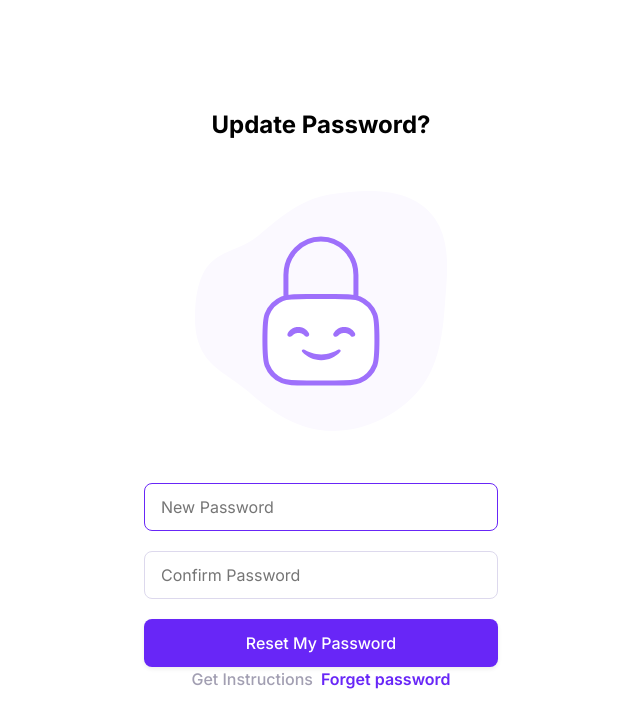
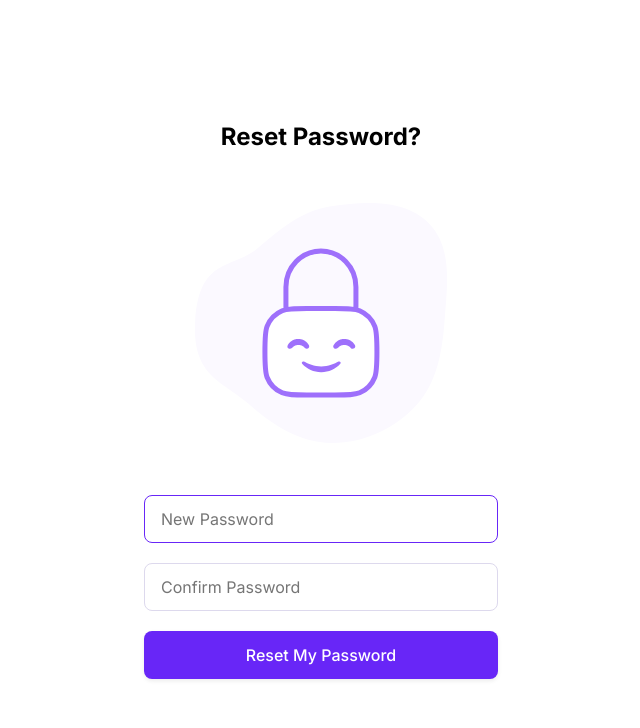
Before and after one commit to kulievtech/projectify-app-ui, a React (Create React App) app: page /admin/reset-password in a window 1280 px wide. Shown: the top 728 px of the page, without its empty margins (319-959 px from the left). Built offline with nearby package versions, Linux system fonts and the light colour scheme; no server answers.

Commit message:
fix passwordResetToken name for searchParams

```diff
--- a/src/pages/admin-auth/reset-password/AdminResetPassword.tsx
+++ b/src/pages/admin-auth/reset-password/AdminResetPassword.tsx
@@ -18,7 +18,7 @@ const AdminResetPassword = () => {
     const [newPassword, setNewPassword] = useState<string>("");
     const [newPasswordConfirm, setNewPasswordConfirm] = useState<string>("");
     const [searchParams] = useSearchParams();
-    const passwordResetToken = searchParams.get("resetPasswordToken");
+    const passwordResetToken = searchParams.get("passwordResetToken");
 
     const navigate = useNavigate();
 
@@ -59,7 +59,7 @@ const AdminResetPassword = () => {
     return (
         <>
             <PasswordWrapper
-                pageTitle="Update Password?"
+                pageTitle="Reset Password?"
                 imageUrl={updatePassword}
             >
                 <Form onSubmit={resetPassword}>
@@ -91,11 +91,6 @@ const AdminResetPassword = () => {
                         Reset My Password
                     </Button>
                 </Form>
-                <AuthActionLink
-                    hintText="Get Instructions"
-                    linkText="Forget password"
-                    linkTo="../admin/forget-password"
-                />
             </PasswordWrapper>
             <Toaster />
         </>
```
